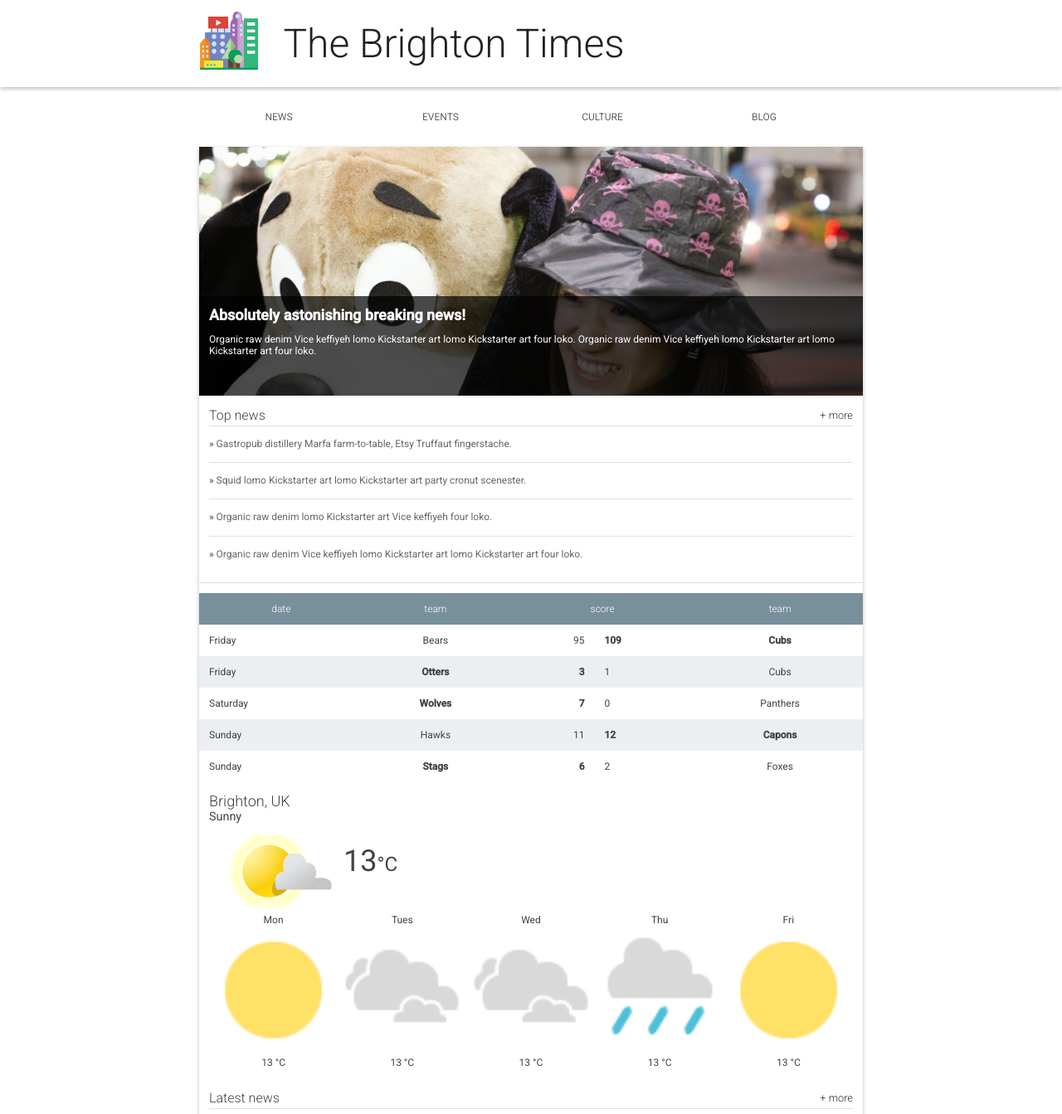
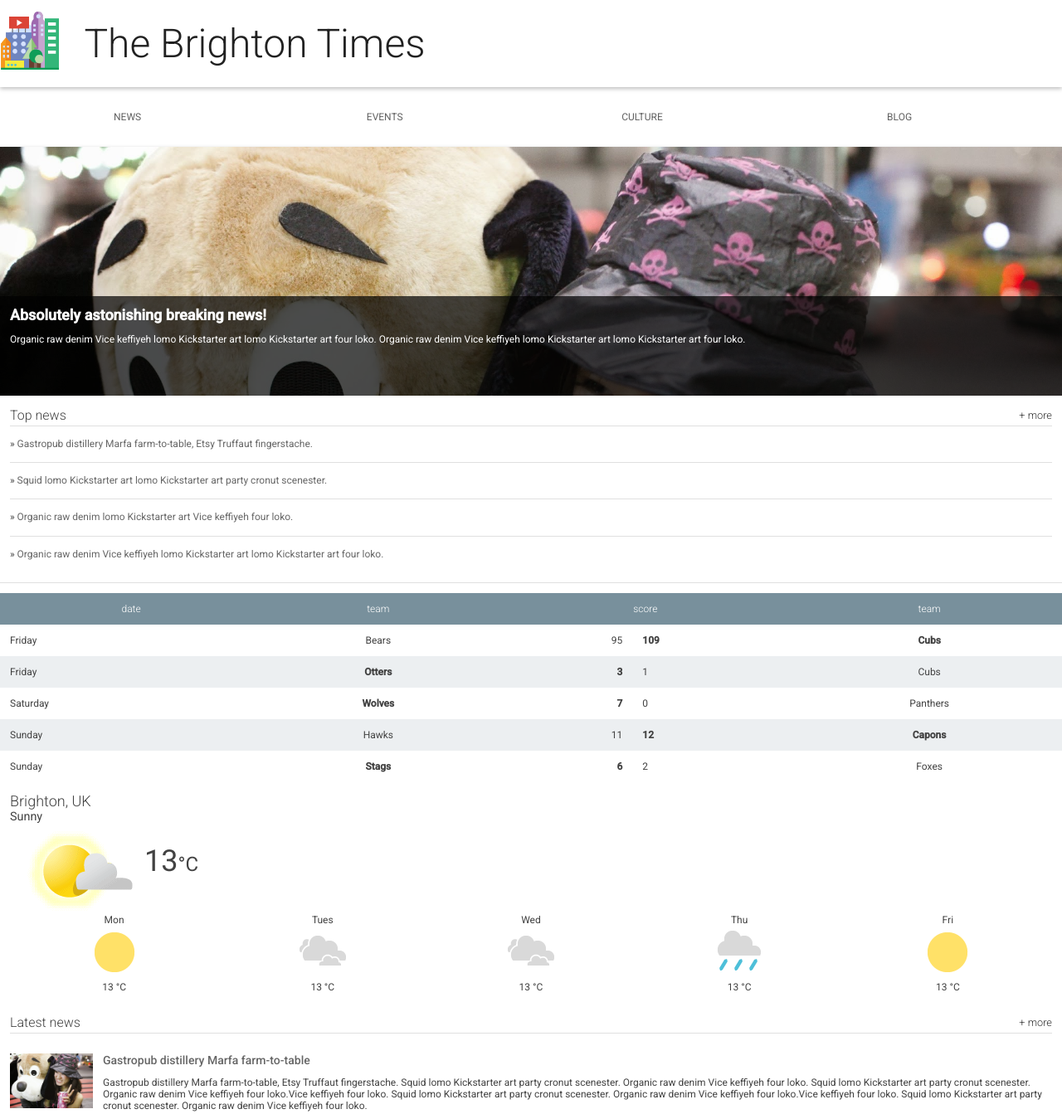
Before and after one commit to dearamerican/udacity-rwd, a plain HTML site: page index.html in a window 1280 px wide. Shown: the top 1343 px of the page at 83% size. Drawn offline with Linux system fonts and the light colour scheme.

Commit message:
Additional fixes for Project Part 1

```diff
--- a/main.css
+++ b/main.css
@@ -57,7 +57,7 @@ img, embed, object, video {
 }
 
 .header__inner {
-  width: 800px;
+  width: 100%;
   margin-left: auto;
   margin-right: auto;
 }
@@ -85,7 +85,7 @@ img, embed, object, video {
  */
 
 .nav {
-  width: 800px;
+  width: 100%;
   margin-left: auto;
   margin-right: auto;
 }
@@ -105,6 +105,7 @@ img, embed, object, video {
   padding: 24px;
   text-transform: uppercase;
   min-width: 48px;
+  min-height: 48px;
 }
 
 .nav a {
@@ -126,7 +127,7 @@ img, embed, object, video {
 
 main {
   box-shadow: 0 2px 5px rgba(0, 0, 0, 0.26);
-  width: 800px;
+  width: 100%;
   margin-left: auto;
   margin-right: auto;
 }
@@ -309,7 +310,7 @@ main {
 }
 
 .weather__next__image {
-  width: 100%;
+  max-width: 100%;
 }
 
 
@@ -365,6 +366,8 @@ footer {
 footer li {
   display: inline-block;
   margin: 0 1em;
+  min-width: 48px;
+  min-height: 48px;
 }
 
 footer a {
```
